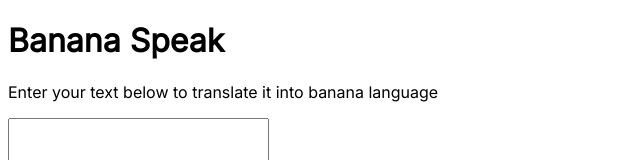
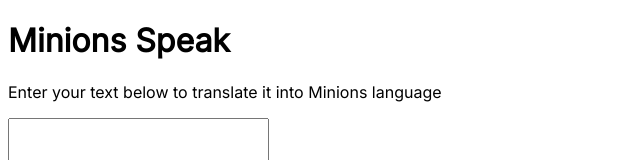
Before and after one commit to thatbeautifuldream/markSix, a plain HTML site: page index.html in a window 1280 px wide. Shown: the top 160 px of the page, without its empty margins (0-640 px from the left). Drawn offline with Linux system fonts and the light colour scheme.

Commit message:
🐛 FIX: typo

```diff
--- a/index.html
+++ b/index.html
@@ -11,12 +11,12 @@
             font-family: 'Inter';
         }
     </style>
-    <title>Banana Speak</title>
+    <title>Minions Speak</title>
 </head>
 
 <body>
-    <h1>Banana Speak</h1>
-    <p>Enter your text below to translate it into banana language</p>
+    <h1>Minions Speak</h1>
+    <p>Enter your text below to translate it into Minions language</p>
     <textarea id="text-input" cols="30" rows="10"></textarea>
     <button id="btn-translate">Translate</button>
     <p id="output"></p>
```
